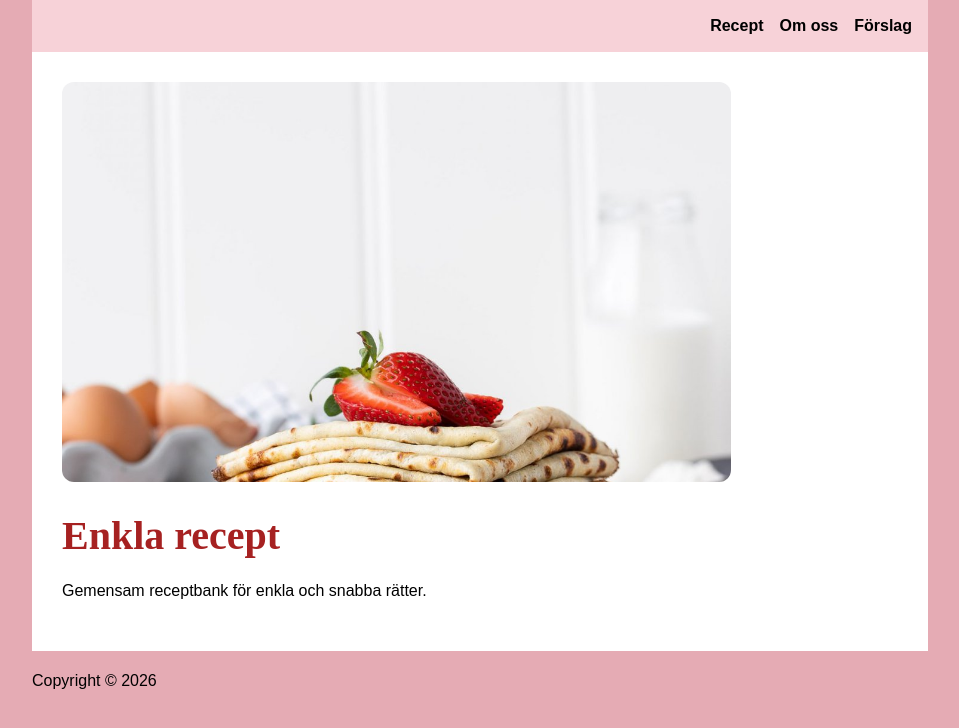
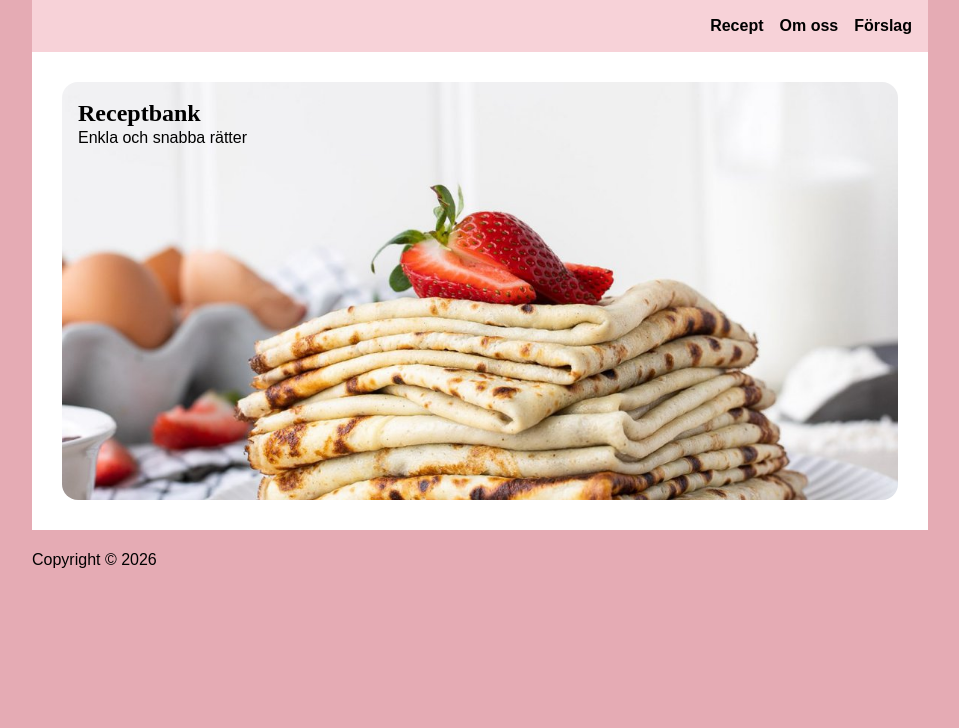
Before and after one commit to yilarc/pannkakor, a plain HTML site: page Index.html in a window 1280 px wide. Shown: the whole page, without its empty margins (160-1119 px from the left). Drawn offline with Linux system fonts and the light colour scheme.

Commit message:
Organisering av css och uppdatering index sida

```diff
--- a/Index.html
+++ b/Index.html
@@ -8,7 +8,7 @@
 </head>
 
 <body>
-  <a href="#main-content" class="skip-link">
+  <a href="#index-content" class="skip-link">
       Hoppa till huvudinnehåll</a>
 
   <header class="header">
@@ -19,13 +19,17 @@
     </nav>
   </header>
 
-  <main class="page" id="main-content" >
+  <main class="page" id="index-content">
 
-  <section class="image-container">
-    <img src="images/pancakes-left.jpg" alt="Pannkakor med jordgubbar">
-    <h1>Enkla recept</h1>
-    <p>Gemensam receptbank för enkla och snabba rätter.</p>
-  </section>
+    <section class="image-container">
+      <img src="images/pancakes-left.jpg" alt="Pannkakor med jordgubbar">
+      <div class="main-page-title">
+        <h2>Receptbank</h2>
+        <p>Enkla och snabba rätter</p>
+      </div>
+    </section>
+
+
 
 
   </main>
--- a/Style.css
+++ b/Style.css
@@ -14,14 +14,15 @@
 /* ==========================
     Import font from Google Fonts
 ========================== */
+
 .font {
   font-family: "Playfair Display", serif;
 }
 
-
 /* ==========================
     Skip link
 ========================== */
+
 .skip-link {
   position: absolute;
   top: -7rem;
@@ -29,7 +30,7 @@
   z-index: 1000;
 
   padding: 0.75rem 1.5rem;
-  background: var(--color-white);
+  background: var(--color-box);
   color: var(--color-black);
   font-weight: 700;
   border: 0.125rem solid var(--color-black);
@@ -70,8 +71,6 @@
     --padding-large: 2rem;*/
 }
 
-
-
 /* ==========================
    Navigation
    ========================== */
@@ -94,16 +93,15 @@
     color: var(--color-title);
 }
 
-
 /* ==========================
 Font and size for the entire website
 ==========================*/
+
 body {
   font-family: var(--font-body);
   font-size: var(--font-size-small);
   line-height: 1.25;
 }
-
 
 h1, h2, h3, h4 {
   font-family: var(--font-title);
@@ -128,15 +126,23 @@ h3 {
 /* ==========================
     Background color and margin
 ==========================*/
+
 body {
   margin: 0;
   background-color: var(--color-background);
 }
 
-
+.page {
+  box-sizing: border-box;
+  width: 70%;
+  margin: 0 auto 1.25rem;
+  padding: 1.875rem;
+  background-color: var(--color-white);
+  text-align: left;
+}
 
 /* ==========================
-   Header
+   Header and footer
    ========================== */
 
 .header {
@@ -149,18 +155,17 @@ body {
   text-align: right;
 }
 
+.footer {
+  position: relative;
+  width: 70%;
+  margin: 0 auto;
+  height: auto;
+  overflow: hidden;
+}
 
 /* ==========================
-    Main content
+    Pannkakor
 ==========================*/
-.page {
-  box-sizing: border-box;
-  width: 70%;
-  margin: 0 auto 1.25rem;
-  padding: 1.875rem;
-  background-color: var(--color-white);
-  text-align: left;
-}
 
 /* Recipe description */
 .intro-paragraph {
@@ -172,24 +177,11 @@ body {
   text-align: left;
 }
 
-/* Index page top image */
-.image-container {
-    width: 80%;
-    max-width: 1000px;
-}
-
-.image-container img {
-    width: 100%;
-    height: 400px;
-    object-fit: cover;
-    border-radius: 12px;
-}
-
 /* Listor och rubriker */
-h2,
-p,
-.checkbox-list,
-ol {
+.recept h2,
+.recept p,
+.recept .checkbox-list,
+.recept ol {
   margin: 0 0 1.25rem;
 }
 
@@ -251,6 +243,8 @@ li + li {
   width: 100%;
   aspect-ratio: 1 / 1;
   object-fit: cover;
+  border-radius: 1rem;
+  object-position: 50% 80%;
 }
 
 figcaption {
@@ -259,18 +253,41 @@ figcaption {
   margin-top: 0.2 rem;
 }
 
-.footer {
-  position: relative;
-  width: 70%;
-  margin: 0 auto;
-  height: auto;
-  overflow: hidden;
+
+/* ==========================
+    Index page
+    ==========================*/
+
+.image-container {
+    display: grid;
+    grid-template-columns: 1fr
+
 }
 
-/* gör inget? ta bort?
+.image-container img {
+    display: block;
+    width: 100%;
+    aspect-ratio: 2 / 1;
+    object-fit: cover;
+    border-radius: 1rem;
+    object-position: 0% 70%;
+}
+
+.main-page-title {
+    position: absolute;
+    object-fit: cover;
+    text-align: left;
+    margin: 1rem 1rem;
+}
+
+
+/* ==========================
+    Responsive design
+    ==========================*/
+
+
 @media (max-width: 700px) {
-  .page, .top-container {
+  .page, .header, .footer {
     width: 100%;
   }
 }
-*/
```
